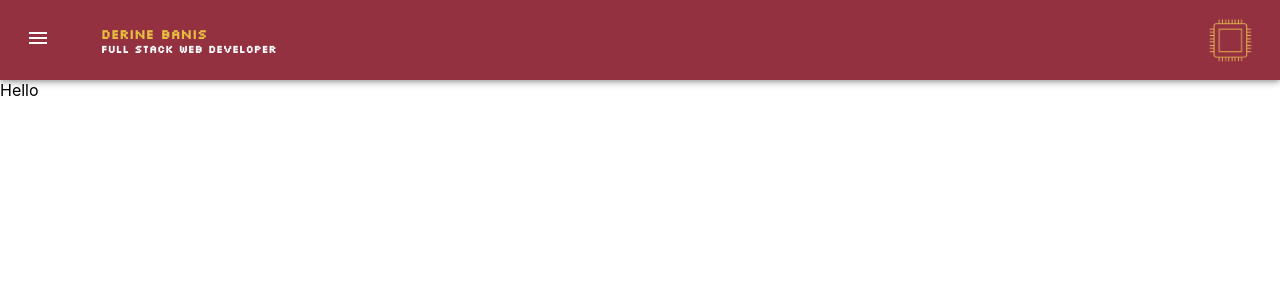
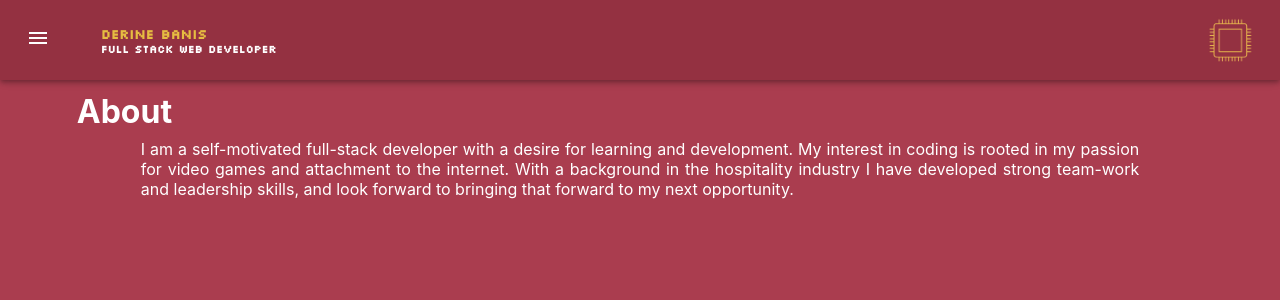
Before and after one commit to Enired/my-personal-site, a React (Create React App) app in the folder client/: page / in a window 1280 px wide. Shown: the top 300 px of the page. Built offline with nearby package versions, Linux system fonts and the light colour scheme.

Commit message:
Add content and styling to about me section

```diff
--- a/client/src/components/AboutMe.jsx
+++ b/client/src/components/AboutMe.jsx
@@ -1,7 +1,8 @@
 export const AboutMe = () => {
   return(
-    <div id="about-me-section">
-      Hello
+    <div className="area-section" id="about-me-section">
+      <h1 className="section-header">About</h1>
+      <p className="section-body" id="about-me-bio">I am a self-motivated full-stack developer with a desire for learning and development. My interest in coding is rooted in my passion for video games and attachment to the internet. With a background in the hospitality industry I have developed strong team-work and leadership skills, and look forward to bringing that forward to my next opportunity.</p>
     </div>
   )
 }
--- a/client/src/styles/app.scss
+++ b/client/src/styles/app.scss
@@ -1,6 +1,26 @@
 //Mobile View
 #main-area{
   margin-top: 10vh;
+  background-color: #aa3d4f;
+  height: 90vh;
+  padding-left: 6vw;
+  padding-right: 6vw;
+
+
+  .area-section{
+    color: #ffffff;
+    .section-header{
+      padding-top: 12px;
+      margin-bottom: 8px;
+    }
+    .section-body{
+      margin-top: 8px;
+      margin-bottom: 8px;
+      padding-left: 5vw;
+      padding-right: 5vw;
+      text-align: justify;
+    }
+  }
 }
 
 //Desktop View
```
